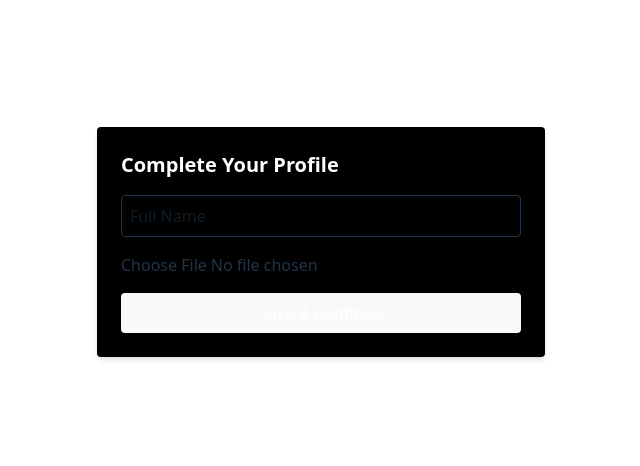
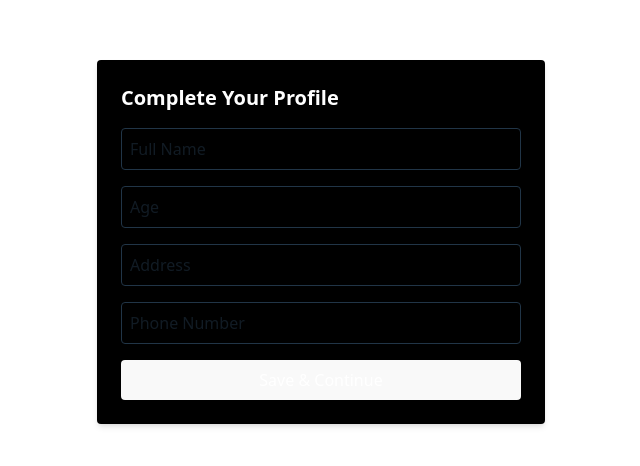
Before and after one commit to Delson-James17/TaskSheet, a React (Vite) app: page /add-profile in a window 1280 px wide. Shown: the part 158-624 px from the top of the page, without its empty margins (319-959 px from the left). Built offline with nearby package versions, Linux system fonts and the light colour scheme.

Commit message:
fix the remove avatar

```diff
--- a/src/features/page/AddProfile.tsx
+++ b/src/features/page/AddProfile.tsx
@@ -4,8 +4,9 @@ import { useNavigate } from 'react-router-dom'
 
 export default function AddProfile() {
   const [fullName, setFullName] = useState('')
-  const [avatarFile, setAvatarFile] = useState<File | null>(null)
-  const [avatarPreview, setAvatarPreview] = useState<string | null>(null)
+  const [age, setAge] = useState('')
+  const [address, setAddress] = useState('')
+  const [phoneNumber, setPhoneNumber] = useState('')
   const [userId, setUserId] = useState('')
   const [error, setError] = useState('')
   const navigate = useNavigate()
@@ -19,61 +20,27 @@ export default function AddProfile() {
   }, [])
 
   const validate = () => {
-    if (!fullName.trim()) {
-      setError('Full name is required')
-      return false
-    }
+    if (!fullName.trim()) return setError('Full name is required'), false
+    if (!age.trim()) return setError('Age is required'), false
+    if (!address.trim()) return setError('Address is required'), false
+    if (!phoneNumber.trim()) return setError('Phone number is required'), false
     return true
-  }
-
-  const handleAvatarChange = (e: React.ChangeEvent<HTMLInputElement>) => {
-    const file = e.target.files?.[0]
-    if (file) {
-      setAvatarFile(file)
-      setAvatarPreview(URL.createObjectURL(file))
-    }
   }
 
   const handleSubmit = async () => {
     setError('')
     if (!validate()) return
 
-    let avatar_url = ''
-
     try {
-      // Upload avatar to Supabase Storage
-      if (avatarFile) {
-        const fileExt = avatarFile.name.split('.').pop()
-        const filePath = `${userId}.${fileExt}`
-
-        const { error: uploadError } = await supabase.storage
-          .from('avatars')
-          .upload(filePath, avatarFile, {
-            upsert: true,
-            cacheControl: '3600',
-            contentType: avatarFile.type,
-          })
-
-        if (uploadError) {
-          setError('Failed to upload avatar')
-          return
-        }
-
-        const { data: publicUrlData } = supabase.storage
-          .from('avatars')
-          .getPublicUrl(filePath)
-
-        avatar_url = publicUrlData.publicUrl
-      }
-
-      // Insert new profile
       const { error: insertError } = await supabase
-        .from('profiles')
+        .from('user_profiles')
         .insert([
           {
             id: userId,
             full_name: fullName,
-            avatar_url,
+            age: parseInt(age),
+            address,
+            phone_number: phoneNumber,
             role: 'user',
           }
         ])
@@ -112,19 +79,28 @@ export default function AddProfile() {
         />
 
         <input
-          type="file"
-          accept="image/*"
-          onChange={handleAvatarChange}
-          className="mb-4"
+          type="number"
+          placeholder="Age"
+          value={age}
+          onChange={(e) => setAge(e.target.value)}
+          className="border p-2 rounded w-full mb-4"
         />
 
-        {avatarPreview && (
-          <img
-            src={avatarPreview}
-            alt="Avatar Preview"
-            className="w-24 h-24 rounded-full object-cover mb-4"
-          />
-        )}
+        <input
+          type="text"
+          placeholder="Address"
+          value={address}
+          onChange={(e) => setAddress(e.target.value)}
+          className="border p-2 rounded w-full mb-4"
+        />
+
+        <input
+          type="tel"
+          placeholder="Phone Number"
+          value={phoneNumber}
+          onChange={(e) => setPhoneNumber(e.target.value)}
+          className="border p-2 rounded w-full mb-4"
+        />
 
         {error && (
           <div className="text-red-500 mb-2">{error}</div>
```
